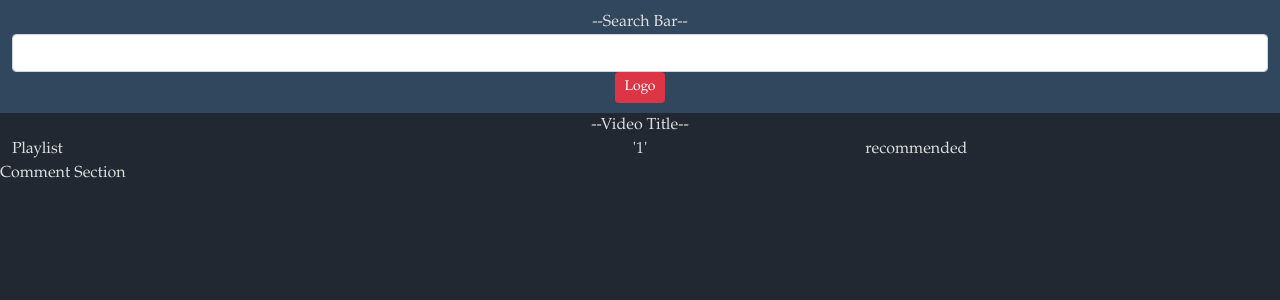
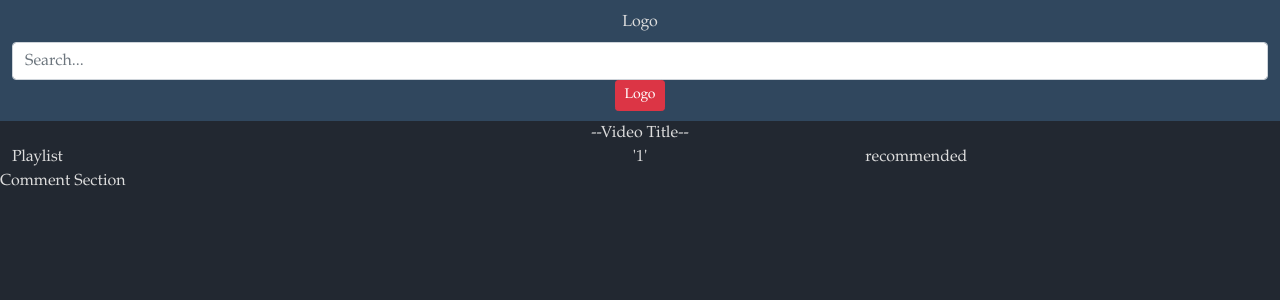
Before and after one commit to CMolitoris/YouTubeClone, a React (Create React App) app: page / in a window 1280 px wide. Shown: the top 300 px of the page. Built offline with nearby package versions, Linux system fonts and the light colour scheme.

Commit message:
SearchBar Form
SearchBar Form

```diff
--- a/src/components/Header/SearchBar/SearchBar.jsx
+++ b/src/components/Header/SearchBar/SearchBar.jsx
@@ -1,15 +1,40 @@
-import React from 'react';
+import React, { useState } from 'react';
+import Form from 'react-bootstrap/Form'
+import Button from 'react-bootstrap/Button'
+import Col from 'react-bootstrap/Col'
 
 
 const SearchBar = () => {
+    const [search, setSearch] = useState({
+        searchInput: ''
+    })
 
+    const handleChange = (event) => {
+        event.persist();
+        setSearch((search) => ({
+            [event.target.name]: event.target.value,
+        }));
+    }
+
+    const handleSubmit = (event) => {
+        event.preventDefault();
+    }
 
     return (
-        <div className='col'>
-            --Search Bar--
-            <input className='form-control' type="text" name='searchBar'/>
-            <button type='button' className='btn btn-sm btn-danger'>Logo</button>
-        </div>
+        <Col>
+            <Form onSubmit={handleSubmit} className='get'>
+                <Col>
+                    <Form.Label>Logo</Form.Label>
+                </Col>
+                <Col>
+                    <Form.Control className='form-control' type="text" name='searchInput'  placeholder="Search..." onChange={handleChange}/>
+                </Col>
+                <Col>
+                    <Button type='submit' className='btn btn-sm btn-danger'>Logo</Button>
+                </Col>
+
+            </Form>
+        </Col>
      );
 }
 
```
